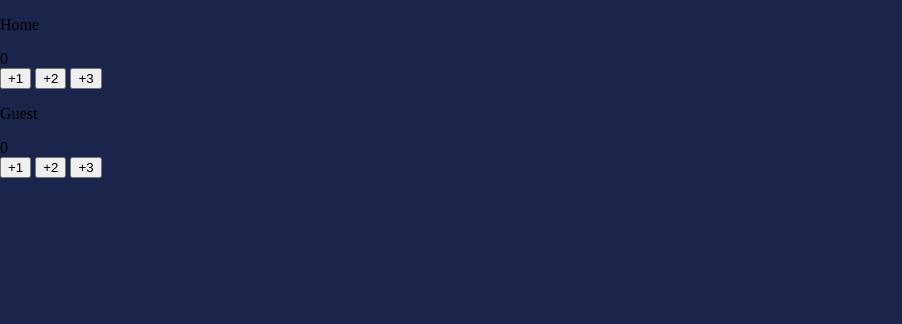
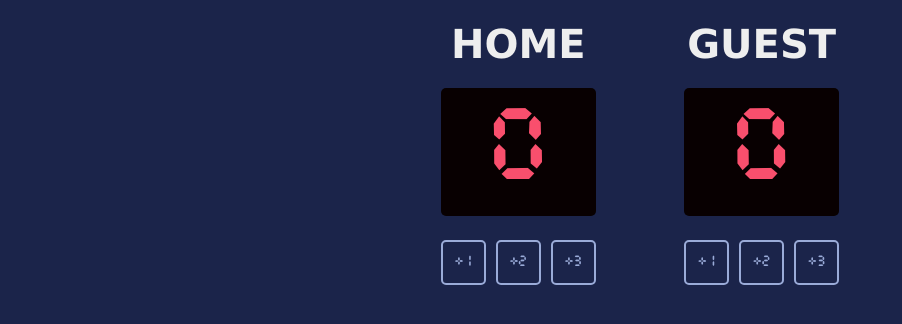
Before and after one commit to jrumbawa/scoreboard, a plain HTML site: page index.html in a window 1280 px wide. Shown: the whole page, without its empty margins (0-902 px from the left). Drawn offline with Linux system fonts and the light colour scheme.

Commit message:
Update styles.css

```diff
--- a/styles.css
+++ b/styles.css
@@ -3,3 +3,56 @@ body {
   box-sizing: border-box;
   background-color: #1B244A;
 }
+
+@font-face {
+  font-family: 'Cursed Timer Ulil';
+  src: url(assets/CursedTimerUlil-Aznm.ttf);
+}
+
+.guest-title,
+.home-title {
+  color: #EEEEEE;
+  font-size: 40px;
+  font-family: Verdana, Geneva, Tahoma, sans-serif;
+  font-weight: bold;
+  text-align: center;
+  margin: 21px 0;
+  text-transform: uppercase;
+}
+
+.scoreboard {
+  max-width: 575px;
+  margin-inline: auto;
+  display: flex;
+  justify-content: space-evenly;
+}
+
+.scoreboard > div {
+  width: 155px;
+}
+
+.score {
+  font-family: 'Cursed Timer Ulil';
+  background-color: #080001;
+  color: #F94F6D;
+  text-align: center;
+  font-size: 90px;
+  border-radius: 5px;
+  margin-bottom: 24px;
+  padding-block: 15px;
+}
+
+.btn-wrapper {
+  display: flex;
+  justify-content: space-between;
+}
+
+.btn {
+  font-family: 'Cursed Timer Ulil';
+  color: #9AABD8;
+  background-color: #1B244A;
+  border: 2px solid #9AABD8;
+  border-radius: 5px;
+  width: 45px;
+  height: 45px;
+}
```
